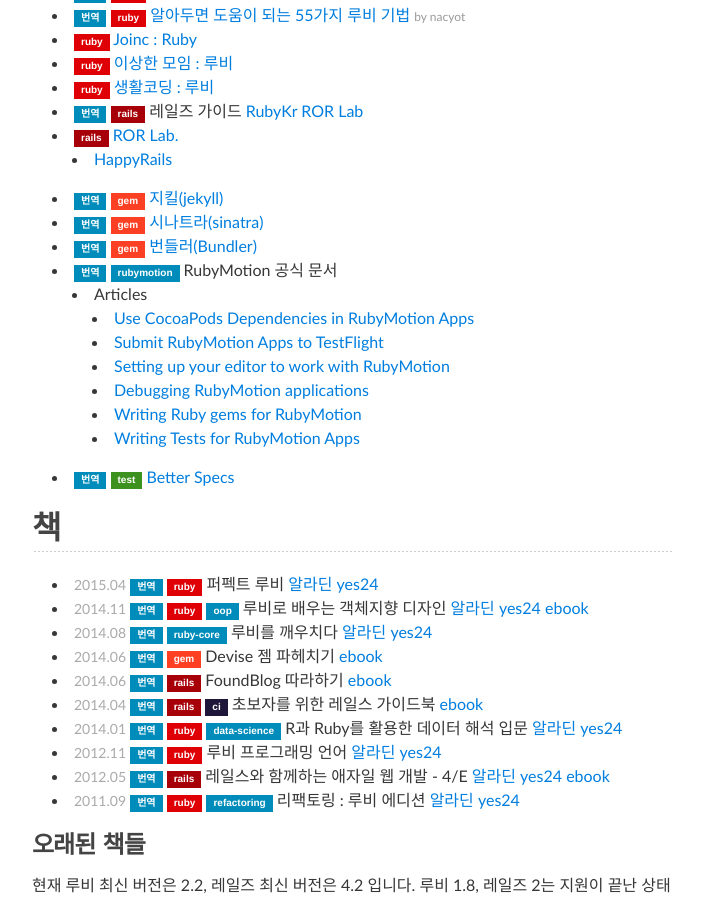
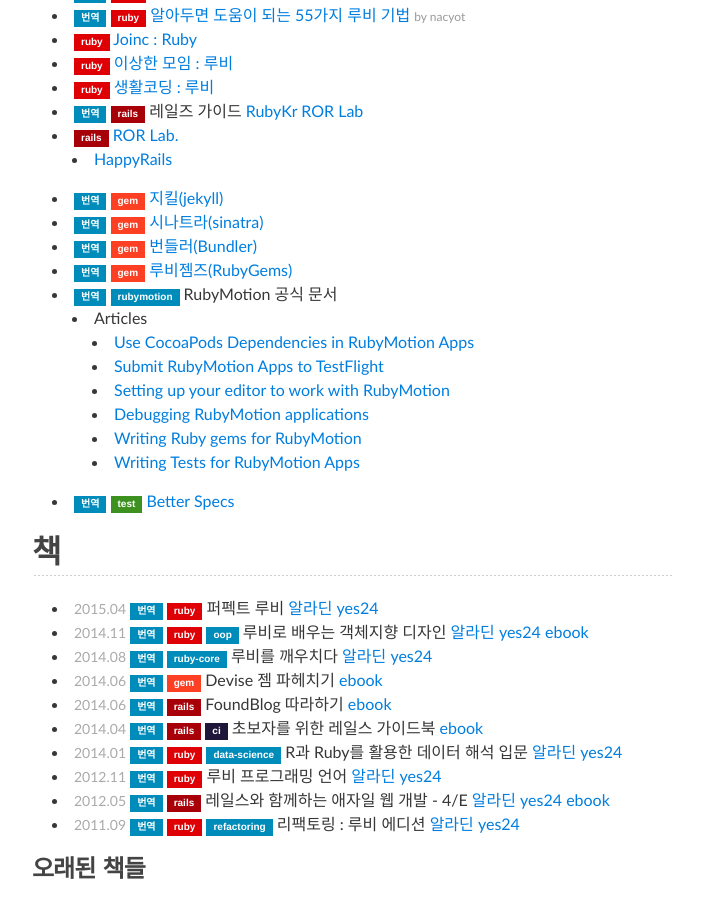
Before and after one commit to rubykr/rubykr.github.io, a Jekyll site: the page built from index.md, in a window 1280 px wide and 900 px high, scrolled down 2015 px. Shown: the whole window, without its empty margins (288-989 px from the left). Built offline with Jekyll 4.4.1, drawn with Linux system fonts in a browser that asks for light colours; comment, search, counter and statistics services are not loaded.

Commit message:
Add RubyGems guides

```diff
--- a/index.md
+++ b/index.md
@@ -86,6 +86,7 @@
 - [지킬(jekyll)](http://jekyllrb-ko.github.io){: .article data-tags="translated gem"}
 - [시나트라(sinatra)](http://www.sinatrarb.com/intro-ko.html){: .article data-tags="translated gem"}
 - [번들러(Bundler)](http://ruby-korea.github.io/bundler-site/){: .article data-tags="translated gem"}
+- [루비젬즈(RubyGems)](http://ruby-korea.github.io/rubygems-guides/){: .article data-tags="translated gem"}
 - RubyMotion 공식 문서 [ ](#){: .article data-tags="translated rubymotion"}
   - Articles
     - [Use CocoaPods Dependencies in RubyMotion Apps](http://ruby-korea.github.io/RubyMotionDocumentation/articles/cocoapods/)
```
